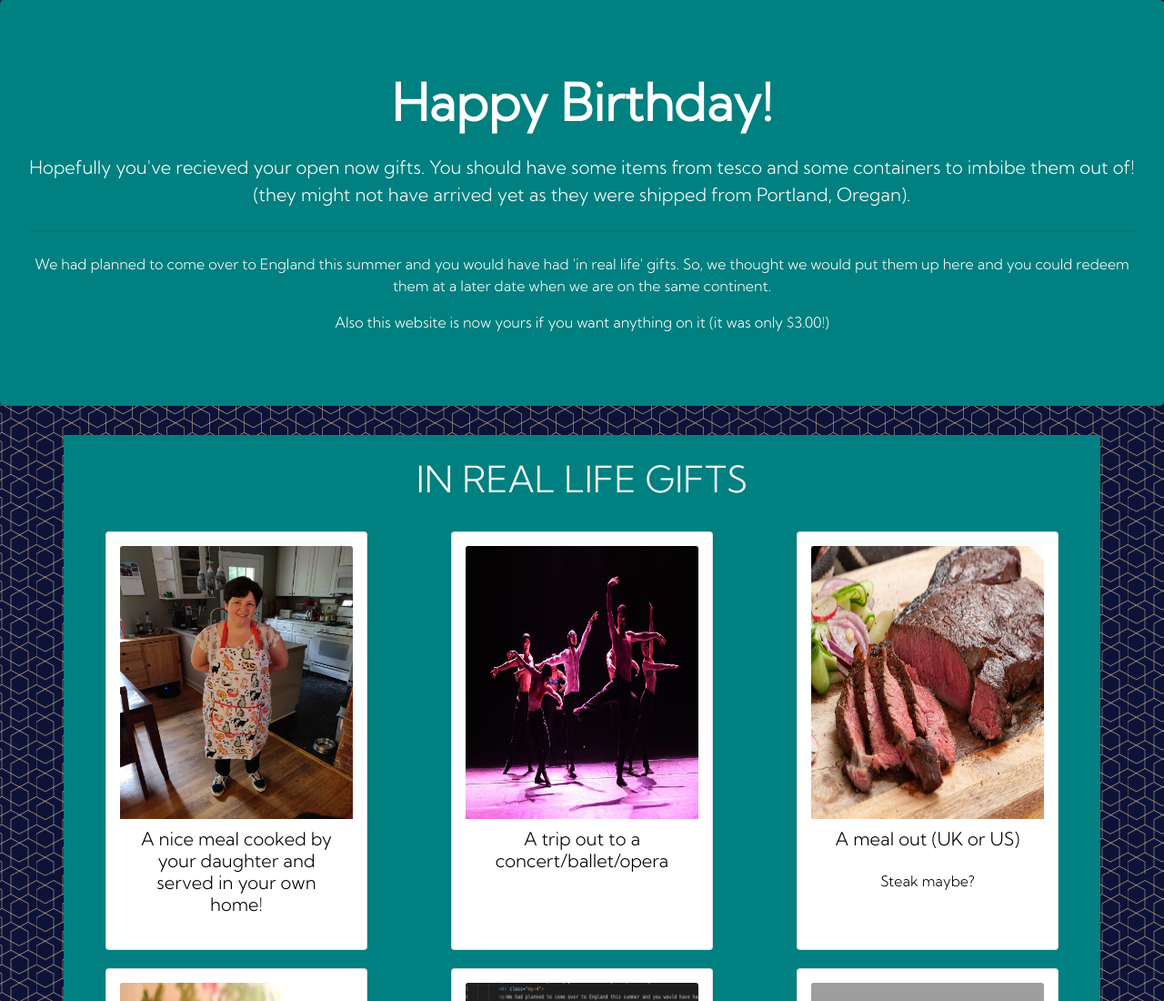
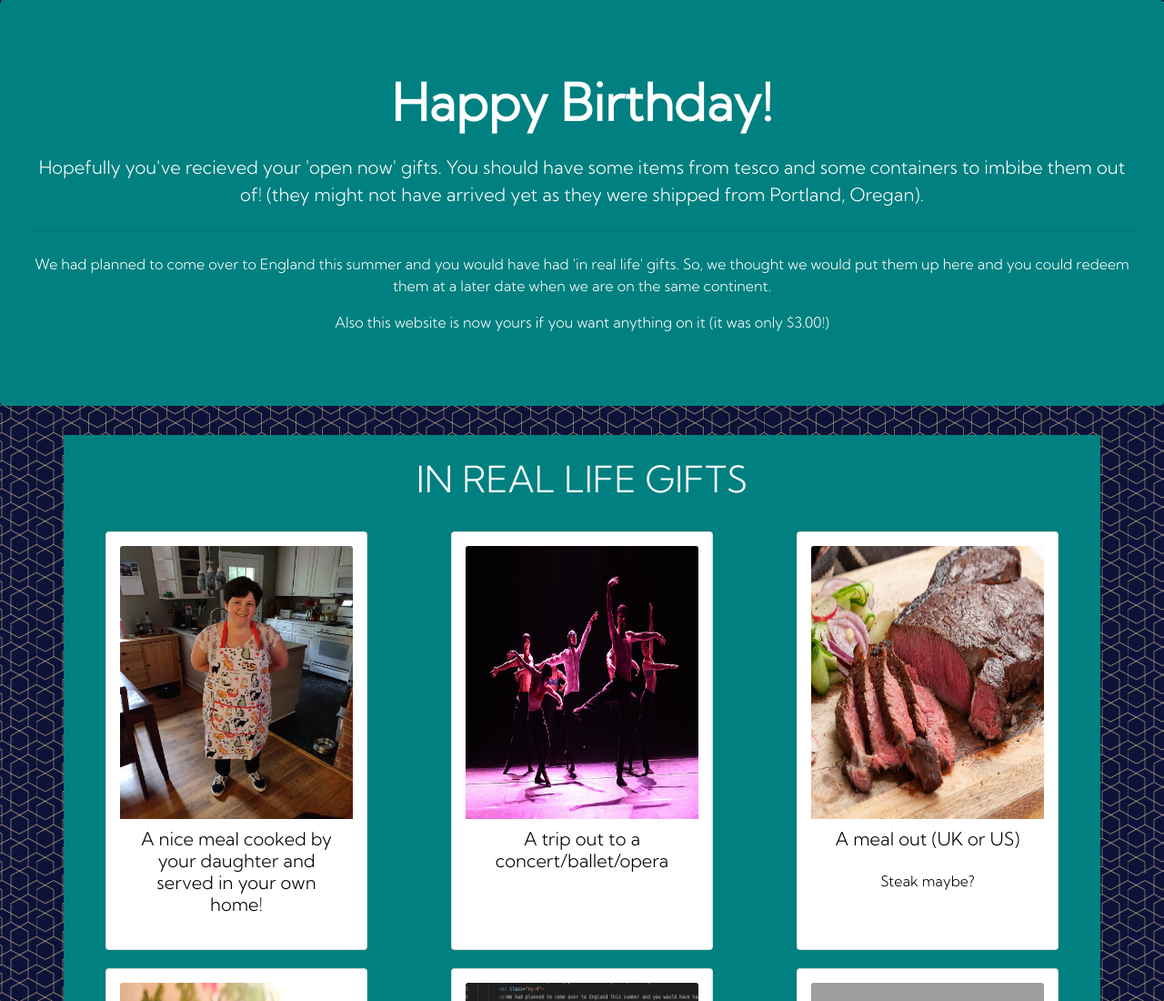
Before and after one commit to dropcat13/mumsBirthday, a plain HTML site: page index.html in a window 1280 px wide. Shown: the top 1100 px of the page at 91% size. Drawn offline with nearby package versions, Linux system fonts and the light colour scheme; grey boxes are pictures that could not be loaded.

Commit message:
tiny content change

```diff
--- a/index.html
+++ b/index.html
@@ -11,7 +11,7 @@
 <body>
     <div class="jumbotron" id="hero">
         <h1 class="display-4">Happy Birthday!</h1>
-        <p class="lead">Hopefully you've recieved your open now gifts. You should have some items from tesco and some containers to imbibe them out of! (they might not have arrived yet as they were shipped from Portland, Oregan).</p>
+        <p class="lead">Hopefully you've recieved your 'open now' gifts. You should have some items from tesco and some containers to imbibe them out of! (they might not have arrived yet as they were shipped from Portland, Oregan).</p>
         <hr class="my-4">
         <p>We had planned to come over to England this summer and you would have had 'in real life' gifts. So, we thought we would put them up here and you could redeem them at a later date when we are on the same continent.</p>
         <p>Also this website is now yours if you want anything on it (it was only $3.00!)</p>
```
